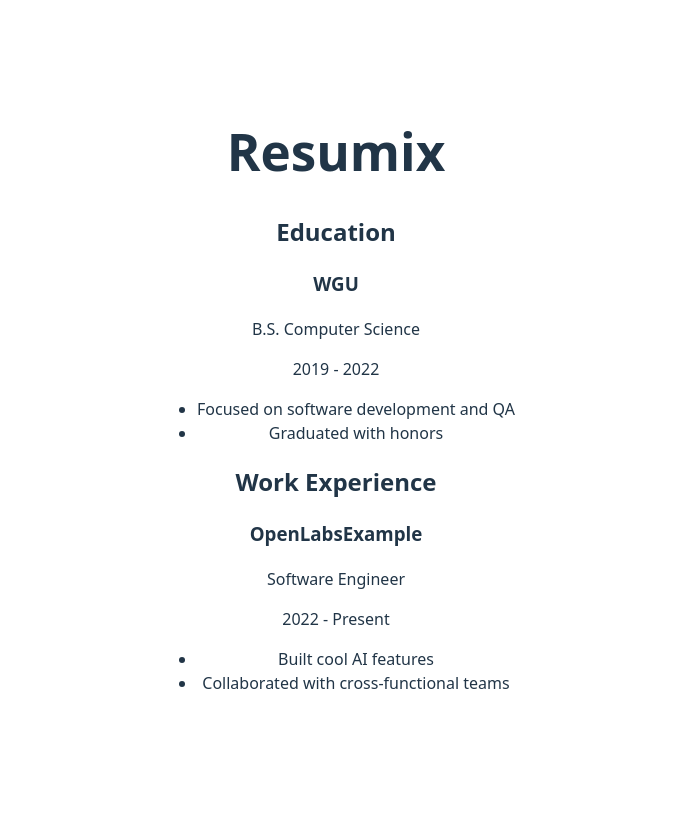
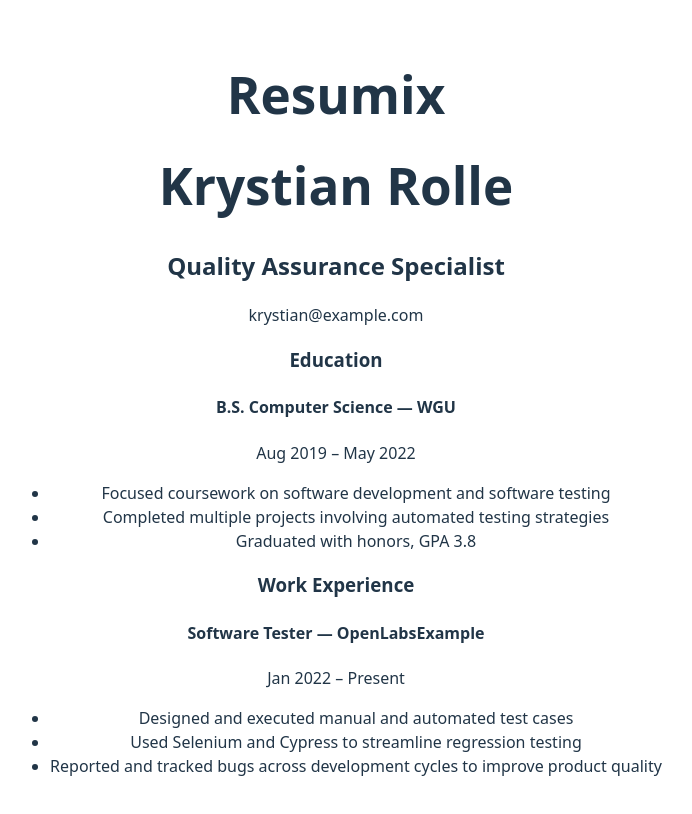
Before and after one commit to KrystaAlex/Resumix, a React (Vite) app: page / in a window 1280 px wide. Shown: the top 814 px of the page, without its empty margins (304-996 px from the left). Built offline with nearby package versions, Linux system fonts and the light colour scheme.

Commit message:
added more data, edited database structure, render 1st resume version

```diff
--- a/src/Resumix.jsx
+++ b/src/Resumix.jsx
@@ -3,7 +3,14 @@ import ResumixView from './views/ResumixView'
 import resumeData from './data/data.json'
 
 function Resumix() {
-  return <ResumixView data={resumeData}/>
+  const selectedResume = resumeData.resumes[0];
+
+  return (
+  <>
+  <h1>Resumix</h1>
+  {selectedResume && <ResumixView resumeData={selectedResume} />}
+  </>
+  )
 }
 
 export default Resumix
--- a/src/data/data.json
+++ b/src/data/data.json
@@ -1,4 +1,13 @@
 {
+  "resumes": [
+    {
+      "id": 1,
+      "type": "QA",
+      "header": {
+        "name": "Krystian Rolle",
+        "title": "Quality Assurance Specialist",
+        "contact": "krystian@example.com"
+      },
       "sections": [
         {
           "id": 1,
@@ -6,32 +15,80 @@
           "entries": [
             {
               "id": 1,
-          "school": "WGU",
-          "degree": "B.S. Computer Science",
-          "dates": "2019 - 2022",
+              "title": "B.S. Computer Science",
+              "organization": "WGU",
+              "dates": "Aug 2019 – May 2022",
               "bullets": [
-            "Focused on software development and QA",
-            "Graduated with honors"
+                "Focused coursework on software development and software testing",
+                "Completed multiple projects involving automated testing strategies",
+                "Graduated with honors, GPA 3.8"
               ]
             }
           ]
-    }
-,
+        },
         {
           "id": 2,
           "title": "Work Experience",
           "entries": [
             {
               "id": 1,
-          "company": "OpenLabsExample",
-          "role": "Software Engineer",
-          "dates": "2022 - Present",
+              "title": "Software Tester",
+              "organization": "OpenLabsExample",
+              "dates": "Jan 2022 – Present",
               "bullets": [
-            "Built cool AI features",
-            "Collaborated with cross-functional teams"
+                "Designed and executed manual and automated test cases",
+                "Used Selenium and Cypress to streamline regression testing",
+                "Reported and tracked bugs across development cycles to improve product quality"
+              ]
+            }
+          ]
+        }
+      ]
+    },
+    {
+      "id": 2,
+      "type": "Software Development",
+      "header": {
+        "name": "Krystian Rolle",
+        "title": "Software Developer",
+        "contact": "krystian@example.com"
+      },
+      "sections": [
+        {
+          "id": 1,
+          "title": "Education",
+          "entries": [
+            {
+              "id": 1,
+              "title": "B.S. Computer Science",
+              "organization": "WGU",
+              "dates": "Aug 2019 – May 2022",
+              "bullets": [
+                "Specialized in full-stack web development",
+                "Built multiple projects using Java, Python, and C++",
+                "Graduated with highest possible GPA, GPA 3.0"
+              ]
+            }
+          ]
+        },
+        {
+          "id": 2,
+          "title": "Work Experience",
+          "entries": [
+            {
+              "id": 1,
+              "title": "Software Developer",
+              "organization": "OpenLabsExample",
+              "dates": "Jan 2022 – Present",
+              "bullets": [
+                "Developed and maintained React components for user-facing features",
+                "Collaborated with cross-functional teams to design scalable solutions",
+                "Optimized code performance, reducing page load time by 20%"
               ]
             }
           ]
         }
       ]
     }
+  ]
+}
--- a/src/views/ResumixView.jsx
+++ b/src/views/ResumixView.jsx
@@ -1,25 +1,32 @@
-function ResumixView({ data }) {
+function ResumixView({ resumeData }) {
 return (
-        <>
-    <h1>Resumix</h1>
-    {data.sections.map((section) => (
-        <div key={section.id}>
-          <h2>{section.title}</h2>
+    <div className="resume-view">
+        <header className="resume-header">
+        <h1 className="resume-name">{resumeData.header.name}</h1>
+        <h2 className="resume-title">{resumeData.header.title}</h2>
+        <p className="resume-contact">{resumeData.header.contact}</p>
+      </header>
+      {resumeData.sections.map((section) => (
+        <div key={section.id} className="resume-section">
+          <h3 className="section-title">{section.title}</h3>
           {section.entries.map((entry) => (
-            <div key={entry.id}>
-              <h3>{entry.company || entry.school}</h3>
-              <p>{entry.role || entry.degree}</p>
-              <p>{entry.dates}</p>
-              <ul>
-                {entry.bullets.map((bullet, index) => (
-                  <li key={index}>{bullet}</li>
+            <div key={entry.id} className="resume-card">
+              <h4 className="entry-title">
+                {entry.title} — {entry.organization}
+              </h4>
+              <p className="entry-dates">{entry.dates}</p>
+              <ul className="entry-bullets">
+                {entry.bullets.map((bullet, i) => (
+                  <li key={i} className="bullet">
+                    {bullet}
+                  </li>
                 ))}
               </ul>
             </div>
           ))}
         </div>
       ))}
-    </>
+    </div>
 )
 }
 
```
Lines whose indentation alone changed are shown as unchanged.
